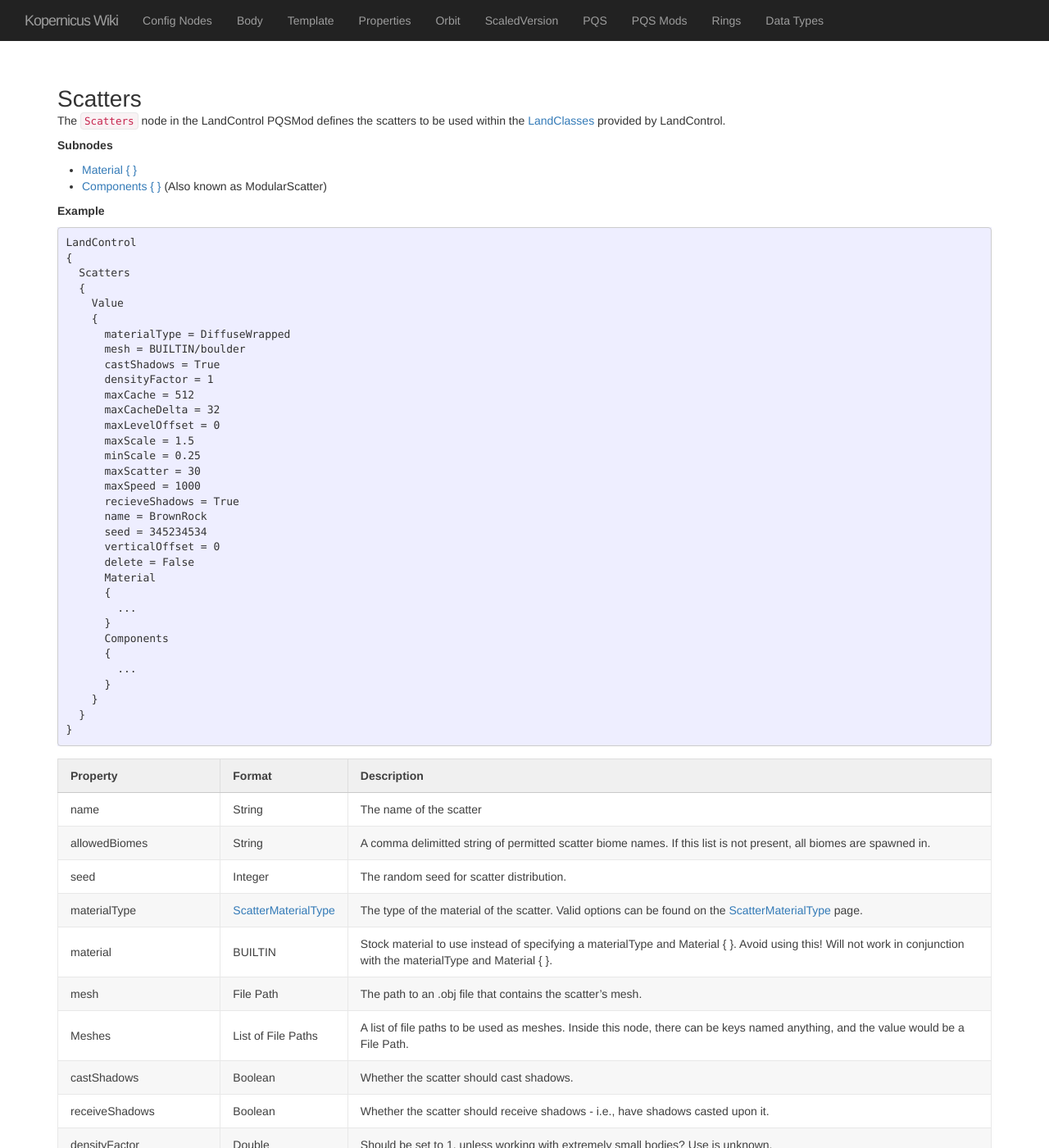
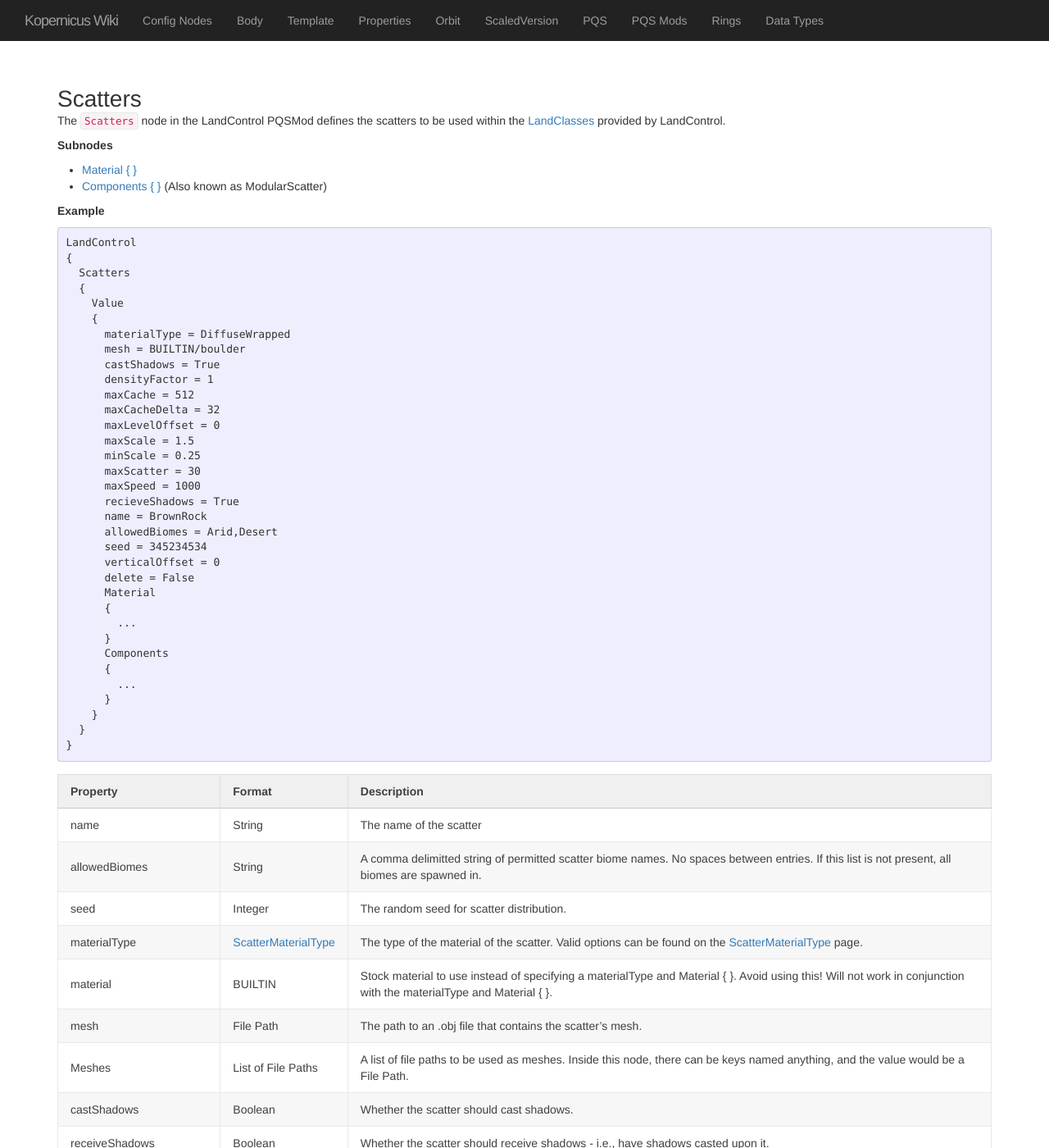
Before and after one commit to Kopernicus/wiki, a Jekyll site: the page built from main/PQSMods/LandControl/Scatters.md, in a window 1280 px wide and 1400 px high. Shown: the whole window at 82% size. Built offline with Jekyll 4.4.1, drawn with Linux system fonts in a browser that asks for light colours.

Commit message:
Update Scatters.md
Add examples.

```diff
--- a/main/PQSMods/LandControl/Scatters.md
+++ b/main/PQSMods/LandControl/Scatters.md
@@ -30,6 +30,7 @@ LandControl
       maxSpeed = 1000
       recieveShadows = True
       name = BrownRock
+      allowedBiomes = Arid,Desert
       seed = 345234534
       verticalOffset = 0
       delete = False
@@ -49,7 +50,7 @@ LandControl
 |Property|Format|Description|
 |--------|------|-----------|
 |name|String|The name of the scatter|
-|allowedBiomes|String|A comma delimitted string of permitted scatter biome names.  If this list is not present, all biomes are spawned in.|
+|allowedBiomes|String|A comma delimitted string of permitted scatter biome names.  No spaces between entries.  If this list is not present, all biomes are spawned in.|
 |seed|Integer|The random seed for scatter distribution.|
 |materialType|[ScatterMaterialType]({{ site.baseurl }}{% link main/PQSMods/LandControl/ScatterMaterialType.md %})|The type of the material of the scatter. Valid options can be found on the [ScatterMaterialType]({{ site.baseurl }}{% link main/PQSMods/LandControl/ScatterMaterialType.md %}) page.
 |material|BUILTIN|Stock material to use instead of specifying a materialType and Material { }. Avoid using this! Will not work in conjunction with the materialType and Material { }.|
```
